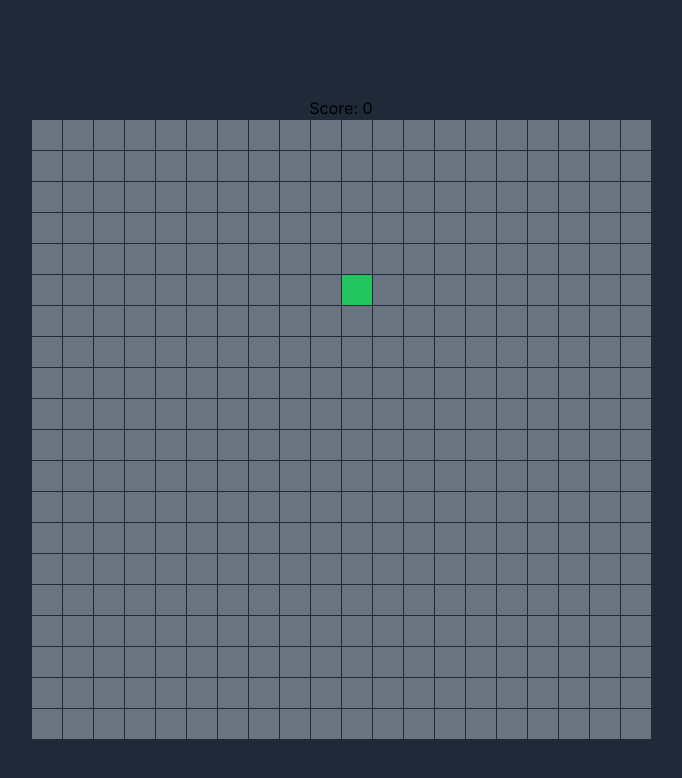
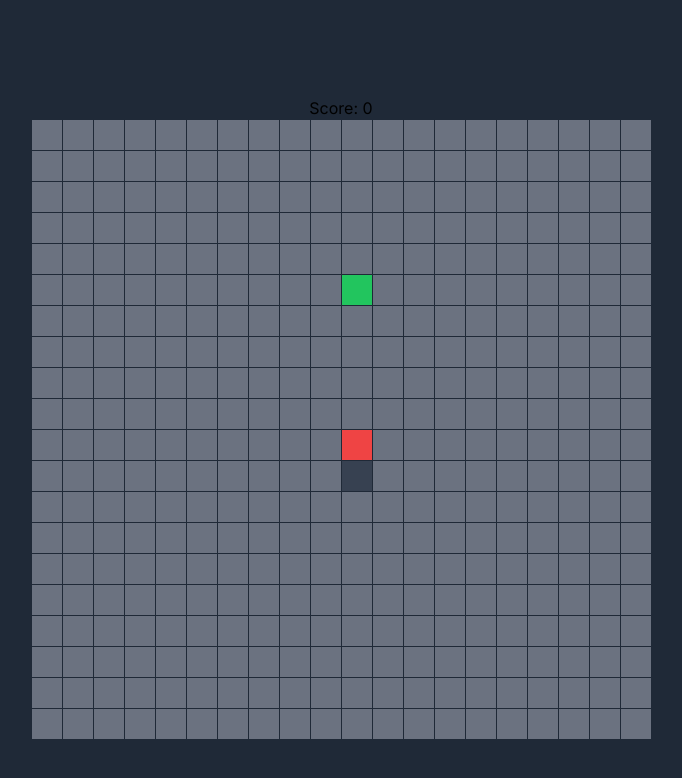
Before and after one commit to Topu-Roy/react-snake-game, a Next.js app: page / in a window 1280 px wide. Shown: the top 778 px of the page, without its empty margins (299-981 px from the left). Built offline with nearby package versions, Linux system fonts and the light colour scheme.

Commit message:
Fixed the problem : snake direction are setting on the oppsite directon

```diff
--- a/src/app/page.tsx
+++ b/src/app/page.tsx
@@ -2,27 +2,28 @@
 import { useEffect, useState } from "react";
 
 export default function Home() {
-  // * Variables
+  // * Variables ----------------------------------------------------
   let totalGridSize = 20;
+  const snakeSpeed = 500;
 
   let initialSnakePosition = [
     { x: totalGridSize / 2, y: totalGridSize / 2 },
     { x: totalGridSize / 2 + 1, y: totalGridSize / 2 },
   ];
 
-  // * States
+  // * States -----------------------------------------------------
 
-  type SnakeDirectionType = "Left" | "Right" | "Up" | "Down";
+  type SnakeDirectionType = "Left" | "Right" | "Up" | "Down" | undefined;
 
   const [foodPosition, setFoodPosition] = useState({
     x: totalGridSize / 2 - 5,
     y: totalGridSize / 2,
   });
   const [snakePosition, setSnakePosition] = useState(initialSnakePosition);
-  const [snakeDirections, setSnakeDirections] =
-    useState<SnakeDirectionType>("Left");
+  const [snakeDirection, setSnakeDirection] =
+    useState<SnakeDirectionType>(undefined);
 
-  // * Functions
+  // * Functions -------------------------------------------------
   function renderGrid() {
     type CellType = JSX.Element[];
     let cellArray: CellType = [];
@@ -41,16 +42,9 @@ export default function Home() {
         );
 
         // * Rendering the food and snake body
-        if (isFoodHere) {
-          className = `${className} bg-green-500`;
-        }
-
-        if (isSnakeHeadHere) {
-          className = `${className} bg-red-500`;
-        }
-        if (isSnakeBodyHere) {
-          className = `${className} bg-gray-700`;
-        }
+        if (isFoodHere) className = `${className} bg-green-500`;
+        if (isSnakeHeadHere) className = `${className} bg-red-500`;
+        if (isSnakeBodyHere) className = `${className} bg-gray-700`;
 
         let cell = <div className={className} key={`${row}+${col}`} />;
         cellArray.push(cell);
@@ -63,43 +57,50 @@ export default function Home() {
   function updateGame() {
     let newSnakePosition = [...snakePosition];
 
-    switch (snakeDirections) {
-      case "Left":
-        newSnakePosition.unshift({
+    snakeDirection === 'Up' && newSnakePosition.unshift({
+      x: newSnakePosition[0].x - 1,
+      y: newSnakePosition[0].y,
+    });
+    snakeDirection === 'Down' && newSnakePosition.unshift({
+      x: newSnakePosition[0].x + 1,
+      y: newSnakePosition[0].y,
+    });
+    snakeDirection === 'Left' && newSnakePosition.unshift({
       x: newSnakePosition[0].x,
       y: newSnakePosition[0].y - 1,
     });
-        break;
-      case "Right":
-        newSnakePosition.unshift({
+    snakeDirection === 'Right' && newSnakePosition.unshift({
       x: newSnakePosition[0].x,
       y: newSnakePosition[0].y + 1,
     });
-        break;
-      case "Up":
-        newSnakePosition.unshift({
-          x: newSnakePosition[0].x + 1,
-          y: newSnakePosition[0].y,
-        });
-        break;
-      case "Down":
-        newSnakePosition.unshift({
-          x: newSnakePosition[0].x - 1,
-          y: newSnakePosition[0].y,
-        });
-        break;
-    }
-    newSnakePosition.pop();
+
+
+    if (snakeDirection !== undefined) newSnakePosition.pop();
     setSnakePosition(newSnakePosition);
   }
 
+  // * UseEffects -----------------------------------------------
   useEffect(() => {
+    // * Update the snake position
+    let interval = setInterval(updateGame, snakeSpeed);
+    return () => clearInterval(interval);
 
-    let interval = setInterval(updateGame, 500)
+  }, [snakePosition]);
 
-    return () => clearInterval(interval)
+  useEffect(() => {
+    // * Detect the key press to change the direction of the snake
+    document.addEventListener("keydown", (e) => {
+      let key = e.key;
 
-  }, [snakePosition])
+      if (key === "ArrowUp") setSnakeDirection((prev: SnakeDirectionType) => (prev !== "Down" ? "Up" : prev));
+      if (key === "ArrowDown") setSnakeDirection((prev: SnakeDirectionType) => (prev !== "Up" ? "Down" : prev));
+      if (key === "ArrowLeft") setSnakeDirection((prev: SnakeDirectionType) => (prev !== "Right" ? "Left" : prev));
+      if (key === "ArrowRight") setSnakeDirection((prev: SnakeDirectionType) => (prev !== "Left" ? "Right" : prev));
+
+    });
+  }, []);
+
+  useEffect(() => { console.log(snakeDirection) }, [snakeDirection])
 
   return (
     <main className="flex bg-gray-800 min-h-screen flex-col justify-start items-center p-24">
```
Lines whose indentation alone changed are shown as unchanged.
